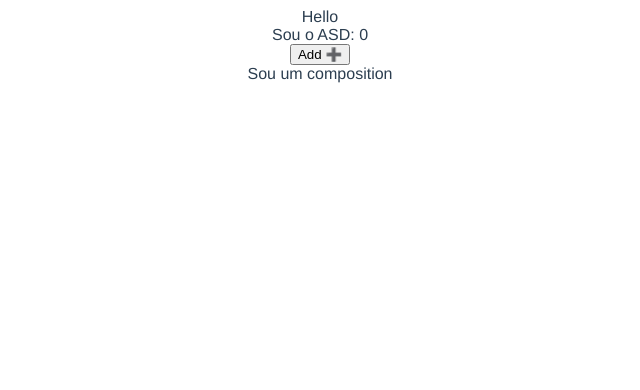
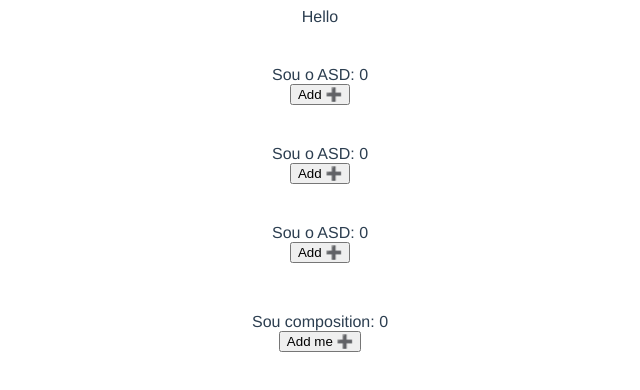
Before and after one commit to Muramatsu2602/vue-bootcamp, a Vue app: page / in a window 1280 px wide. Shown: the top 390 px of the page, without its empty margins (320-960 px from the left). Built offline with nearby package versions, Linux system fonts and the light colour scheme.

Commit message:
lesson 2: Options API vs Composition API

```diff
--- a/src/App.vue
+++ b/src/App.vue
@@ -1,6 +1,8 @@
 <template>
   <div>
     Hello
+    <options />
+    <options />
     <options />
 
     <composition-api/>
@@ -14,7 +16,7 @@
 </template>
 
 <script>
-import Options from '@/components/Options.vue';
+import Options from '@/components/OptionsApi.vue';
 import CompositionApi from '@/components/CompositionApi.vue';
 
 export default {
--- a/src/components/CompositionApi.vue
+++ b/src/components/CompositionApi.vue
@@ -1,13 +1,31 @@
 <template>
-  <div>Sou um composition</div>
+  <div class="mt">
+    <div>Sou composition: {{ a }}</div>
+    <button @click="inc">Add me ➕</button>
+  </div>
 </template>
 
 <script>
+import { ref } from 'vue';
+
 export default {
+  setup() {
+    const a = ref(0);
+    console.log('sou um comp composition');
 
+    // arrow function
+    const inc = () => {
+      console.log('vamos inc');
+      a.value += 1;
+    };
+
+    return { a, inc };
+  },
 };
 </script>
 
-<style>
-
+<style lang="scss" scoped>
+.mt {
+  margin-top: 50px;
+}
 </style>
--- a/src/components/Options.vue
+++ b/src/components/OptionsApi.vue
@@ -1,5 +1,5 @@
 <template>
-  <div>Sou o ASD: {{ a }}</div>
+  <div style="margin-top: 40px">Sou o ASD: {{ a }}</div>
 
   <button @click="inc">Add ➕</button>
 </template>
```
Also changed, not shown: src/components/desafio-aula2/meuComposition.vue (added, +13 -0 lines), src/components/desafio-aula2/meuOption.vue (added, +13 -0 lines).
